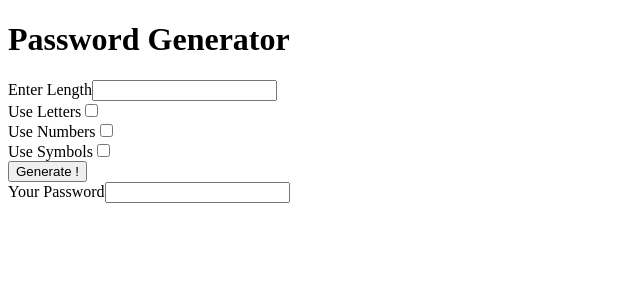
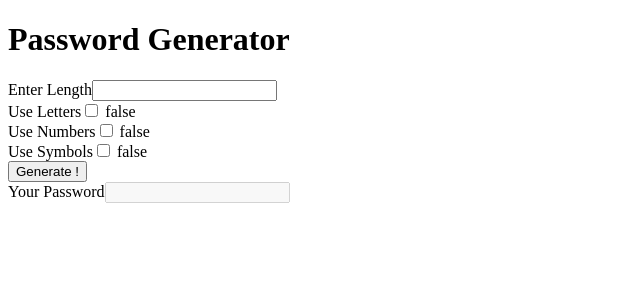
Before and after one commit to Yousuf-Abdullah-Borna/The-Angular-Bootcamp, an Angular app in the folder password-generator/: page / in a window 1280 px wide. Shown: the top 300 px of the page, without its empty margins (0-640 px from the left). Built offline with nearby package versions, Linux system fonts and the light colour scheme.

Commit message:
checkbox fully functional

```diff
--- a/password-generator/src/app/app.component.html
+++ b/password-generator/src/app/app.component.html
@@ -8,25 +8,29 @@
 <div>
 
   <label>Use Letters</label>
-  <input type="checkbox"/>
+  <input (change)="onChangeUseLetters()" type="checkbox"/>
+  {{includeLetters}}
 </div>
 <div>
 
   <label>Use Numbers</label>
-  <input type="checkbox"/>
+  <input (change)="onChangeUseNumbers()" type="checkbox"/>
+  {{includeNumbers}}
+
 </div>
 
 <div>
 
   <label>Use Symbols</label>
-  <input type="checkbox"/>
+  <input (change)="onChangeUseSymbols()" type="checkbox"/>
+  {{includeSymbols}}
 </div>
 
 <div>
-<button> Generate !</button>
+<button (click)= "onButtonClick()"> Generate !</button>
 </div>
-
+{{test}}
 <div>
   <label>Your Password</label>
-  <input/>
+  <input #box [value]="password" disabled/>
 </div>
--- a/password-generator/src/app/app.component.ts
+++ b/password-generator/src/app/app.component.ts
@@ -6,5 +6,40 @@ import { Component } from '@angular/core';
   styleUrls: ['./app.component.css']
 })
 export class AppComponent {
-  title = 'password-generator';
+
+  includeLetters:boolean =false;
+  includeNumbers:boolean =false;
+  includeSymbols:boolean =false;
+  password:string="";
+  test: string = "";
+
+
+ onChangeUseLetters(){
+
+this.includeLetters = !this.includeLetters;
+
+ }
+
+ onChangeUseNumbers(){
+
+     this.includeNumbers = !this.includeNumbers;
+  }
+
+  onChangeUseSymbols(){
+
+    this.includeSymbols = !this.includeSymbols;
+  }
+
+
+
+  onButtonClick(){
+
+
+
+
+    this.password= "SUMAYA YEACIN" ;
+
+
+
+  }
 }
```
